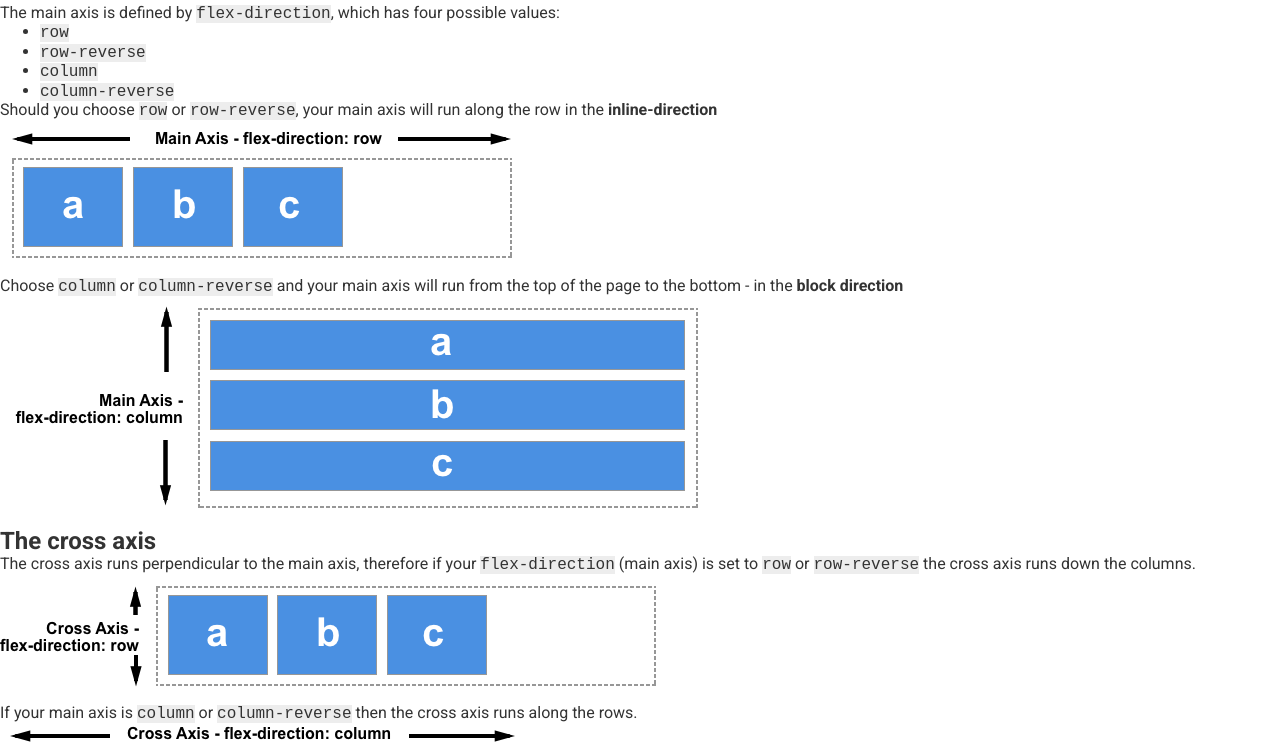
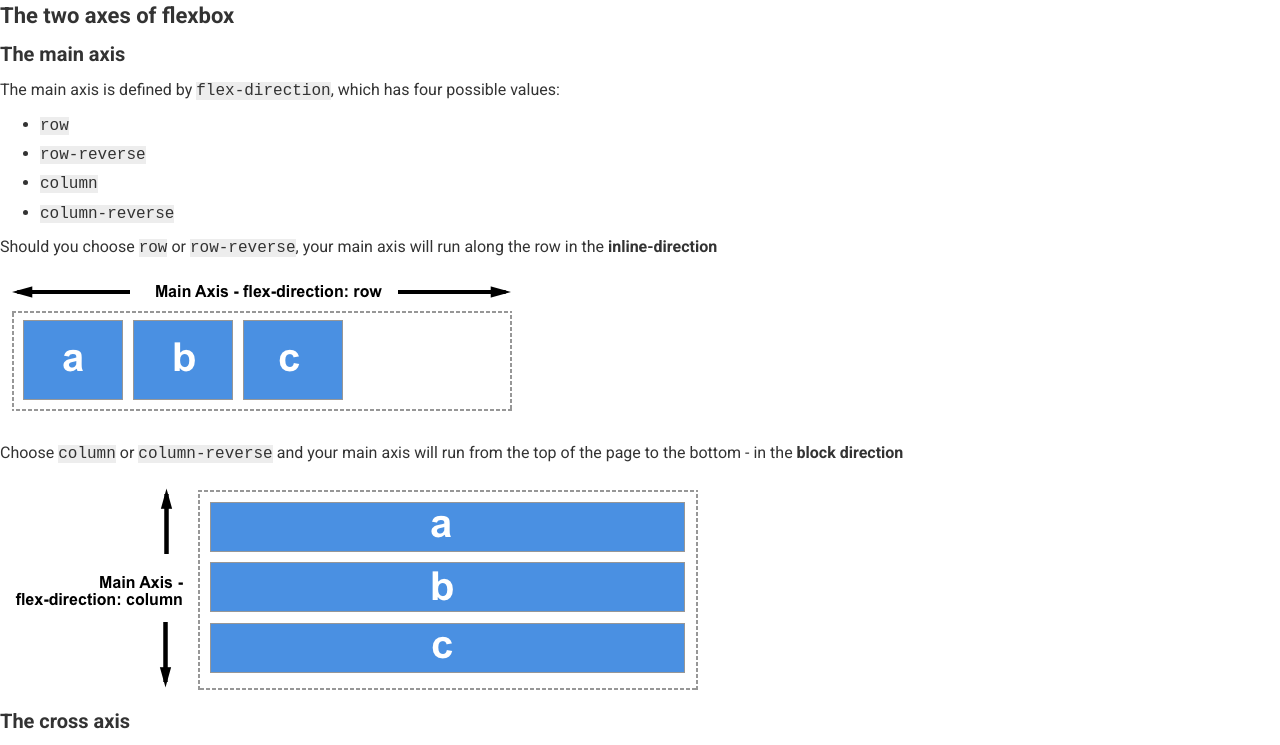
Before and after one commit to guselsky/fcc-documentation-page, a website: page app/index.html in a window 1280 px wide. Shown: the part 140-885 px from the top of the page. Drawn offline with Linux system fonts and the light colour scheme; some packages are replaced by stand-ins of ours; a script that the page names is missing.

Commit message:
feat(main): add styling to list, headings and paragraphs

```diff
--- a/app/assets/styles/base/_global.scss
+++ b/app/assets/styles/base/_global.scss
@@ -20,6 +20,24 @@ ul {
 	padding-left: 40px;
 }
 
+li {
+	margin: 10px 0;
+}
+
 code {
 	background-color: rgba(220,220,220,.5);
 }
+
+header {
+	font-size: 22px;
+	font-weight: bold;
+	margin: 15px 0;
+}
+
+h2 {
+	font-size: 20px;
+}
+
+p {
+	margin: 15px 0;
+}
```
Also changed, not shown: app/temp/styles/style.css.
